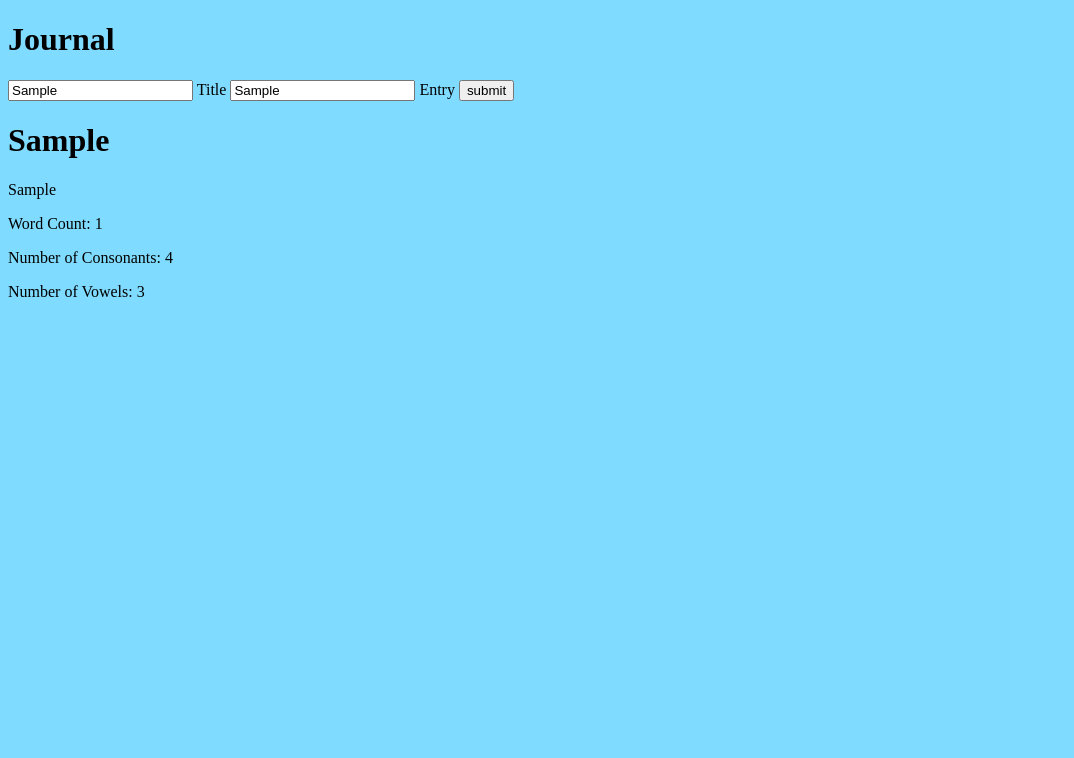
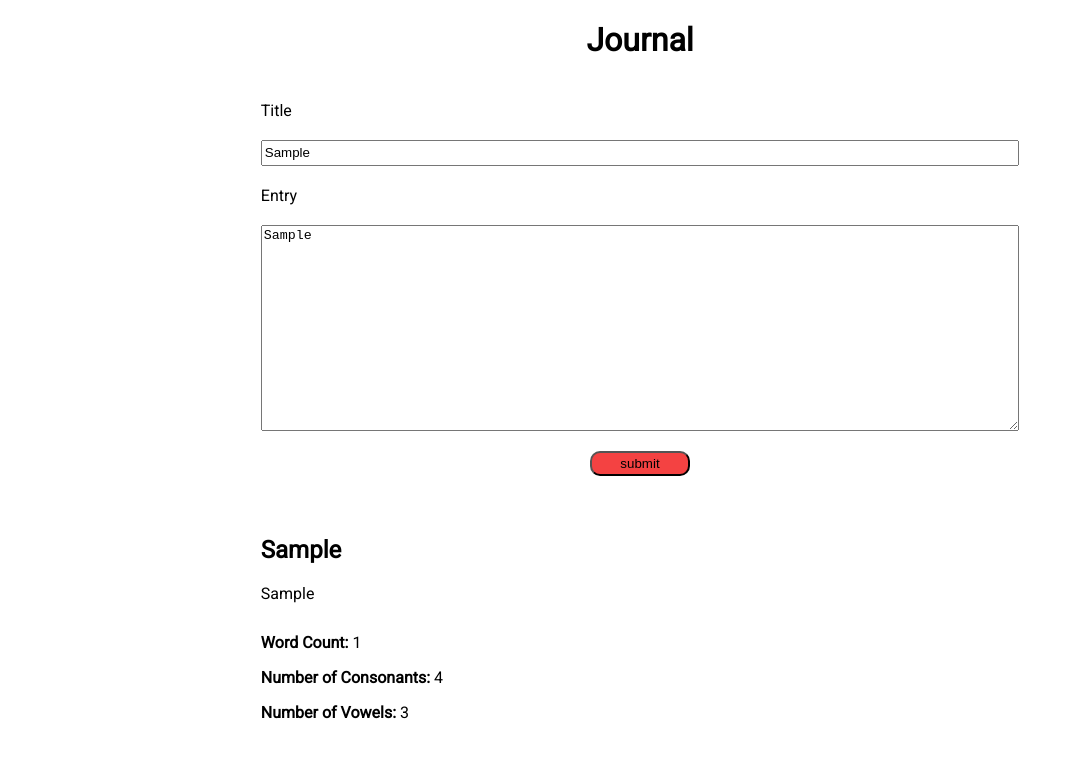
Before and after one commit to JSoifer/journal, a website built with webpack: page src/index.html in a window 1280 px wide. Both pictures are taken after typing "Sample", "Sample" into the empty fields and a click on the button "submit". Shown: the whole page, without its empty margins (0-1074 px from the left). Built offline with nearby package versions, Linux system fonts and the light colour scheme.

Commit message:
add scss styling

```diff
--- a/src/index.html
+++ b/src/index.html
@@ -3,26 +3,28 @@
 <head>
   <script src="https://ajax.googleapis.com/ajax/libs/jquery/1.12.0/jquery.min.js"></script>
   <script type="text/javascript" src="bundle.js"></script>
+  <link href="https://fonts.googleapis.com/css?family=Roboto" rel="stylesheet">
   <title>Journal</title>
 </head>
 <body>
   <h1>Journal</h1>
-  <form class="journal" action="index.html" method="post">
-
-    <input type="text" name="title" value="">
-    <label for="title">Title</label>
-    <input type="text" name="entry" value="">
-    <label for="entry">Entry</label>
-    <button type="submit" name="button">submit</button>
-  </form>
+  <div class="entry-form">
+    <form class="journal" action="index.html" method="post">
+      <label for="title">Title</label>
+      <input type="text" name="title" value="">
+      <label for="entry">Entry</label>
+      <textarea id="entryInput" type="text" name="entry" value=""></textarea>
+      <button type="submit" name="button">submit</button>
+    </form>
+  </div>
   <div class="entry-text">
-    <h1 class="title"></h1>
+    <h2 class="title"></h2>
     <p class="body"></p>
   </div>
   <div class="answer">
-    <p>Word Count: <span id="word-count"></span></p>
-    <p>Number of Consonants: <span id="consonants"></span></p>
-    <p>Number of Vowels: <span id="vowels"></span></p>
+    <p><span class="bold">Word Count:</span> <span id="word-count"></span></p>
+    <p><span class="bold">Number of Consonants:</span> <span id="consonants"></span></p>
+    <p><span class="bold">Number of Vowels:</span> <span id="vowels"></span></p>
   </div>
 </body>
 </html>
--- a/src/main.js
+++ b/src/main.js
@@ -7,10 +7,12 @@ $(document).ready(function() {
   $('.journal').submit(function(event) {
     event.preventDefault();
     var inputtedEntryTitle = $("input[name='title']").val();
-    var inputtedEntryBody = $("input[name='entry']").val();
+    var inputtedEntryBody = $("textarea[name='entry']").val();
     var output = new Entry(inputtedEntryBody, inputtedEntryTitle);
     $(".title").text(inputtedEntryTitle);
     $(".body").text(output.getTeaser());
+    $(".entry-text").show();
+    $(".answer").show();
     $("#word-count").text(output.count());
     $("#consonants").text(output.consonants());
     $("#vowels").text(output.vowels());
--- a/src/sass/styles.scss
+++ b/src/sass/styles.scss
@@ -1,3 +1,56 @@
 body {
-  background-color: #7FDBFF;
+  font-family: 'Roboto', sans-serif;
 }
+
+h1 {
+  text-align: center;
+}
+
+form {
+  display: flex;
+  flex-direction: column;
+  label {
+    padding-top: 20px;
+    padding-bottom: 20px;
+  }
+  input {
+    height: 20px;
+  }
+  #entryInput {
+    height: 200px;
+  }
+  button {
+    margin-top: 20px;
+    width: 100px;
+    height: 25px;
+    background-color: #f44242;
+    border-radius: 10px;
+    margin-left: auto;
+    margin-right: auto;
+  }
+}
+
+.entry-form {
+  width: 60%;
+  margin-left: auto;
+  margin-right: auto;
+}
+
+.entry-text, .answer {
+  width: 60%;
+  display: none;
+  margin-left: auto;
+  margin-right: auto;
+}
+
+.entry-text {
+  margin-top: 60px;
+}
+
+.answer {
+  margin-top: 30px;
+}
+
+.bold {
+  font-weight: bold;
+}
--- a/webpack.config.js
+++ b/webpack.config.js
@@ -34,7 +34,10 @@ module.exports = {
       },
       {
         test: /\.js$/,
-        exclude: /node_modules/,
+        exclude: [
+          /node_modules/,
+          /spec/
+        ],
         loader: "eslint-loader"
       }
     ]
```
Also changed, not shown: karma.conf.js (added, +34 -0 lines), package.json (+13 -1 lines), spec/support/jasmine.json (added, +11 -0 lines), 1 other file.
